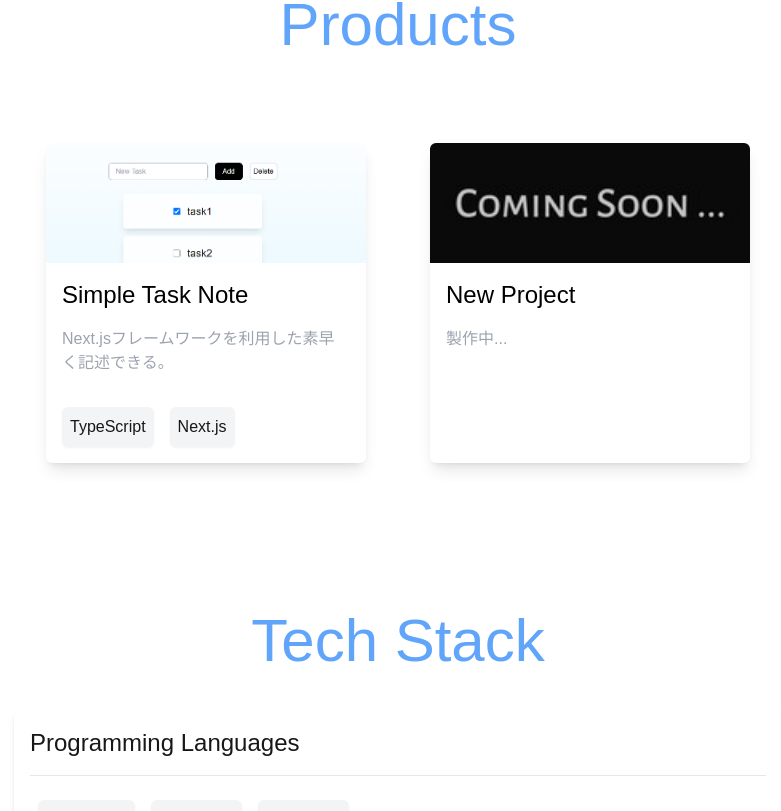
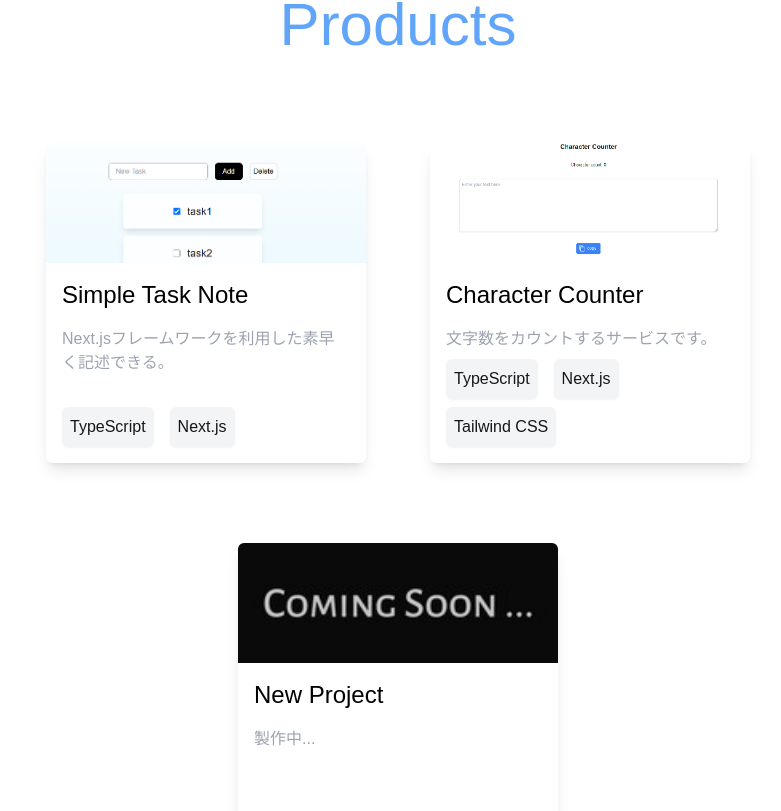
Before and after one commit to kaishu0723/engineer-portfolio-site, a Next.js app: page / in a window 1280 px wide. Shown: the part 825-1636 px from the top of the page, without its empty margins (242-1023 px from the left). Built offline with nearby package versions, Linux system fonts and the light colour scheme.

Commit message:
add character counter project

```diff
--- a/src/app/components/products.tsx
+++ b/src/app/components/products.tsx
@@ -10,6 +10,13 @@ const products = () => {
             media: "/images/to-do-list.png",
             link: "https://github.com/kaishu0723/to-do-list",
             tools: ["TypeScript", "Next.js"],
+        },
+        {
+            title: "Character Counter",
+            description: "文字数をカウントするサービスです。",
+            media: "/images/character-counter.png",
+            link: "https://character-counter-seven.vercel.app/",
+            tools: ["TypeScript", "Next.js", "Tailwind CSS"],
         },
         {
             title: "New Project",
@@ -26,7 +33,7 @@ const products = () => {
                 {
                     products.map((product, index) => (
                         <li key={index}
-                        className="w-1/3 h-[320px] rounded-md shadow-lg my-10 mx-8 relative overflow-hidden bg-white bottom-0 hover:bottom-4 hover:bg-blue-100 trandition-all duration-300 min-w-[320px]">
+                        className="w-1/3 h-auto min-h-[320px] rounded-md shadow-lg my-10 mx-8 relative overflow-hidden bg-white bottom-0 hover:bottom-4 hover:bg-blue-100 trandition-all duration-300 min-w-[320px]">
                             <a href={product.link}>
                                 <div className="w-[100%] h-[120px] relative">
                                     <Image
@@ -38,9 +45,9 @@ const products = () => {
                                 </div>
                                 <h3 className="text-2xl p-4 font-medium text-black">{product.title}</h3>
                                 <p className="text-gray-400 px-4">{product.description}</p>
-                                <ul className="flex absolute bottom-4">
+                                <ul className="flex flex-wrap absolute bottom-4 w-4/5">
                                     {product.tools.map((tool, id) => (
-                                        <li key={id} className="bg-gray-100 rounded-md shadow-sm p-2 ml-4">{tool}</li>
+                                        <li key={id} className="bg-gray-100 rounded-md shadow-sm p-2 ml-4 mt-2">{tool}</li>
                                     ))}
                                 </ul>
                             </a>
```
Also changed, not shown: public/images/character-counter.png (added).
